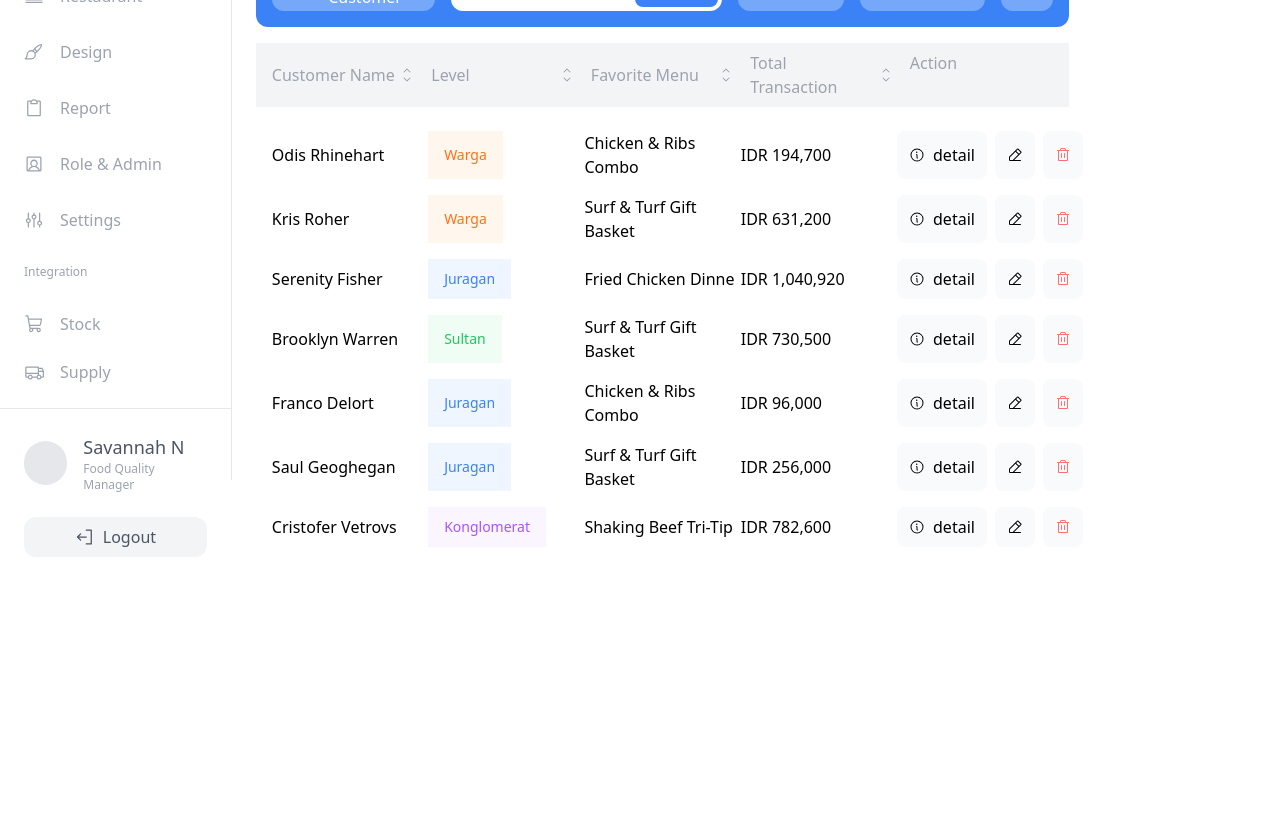
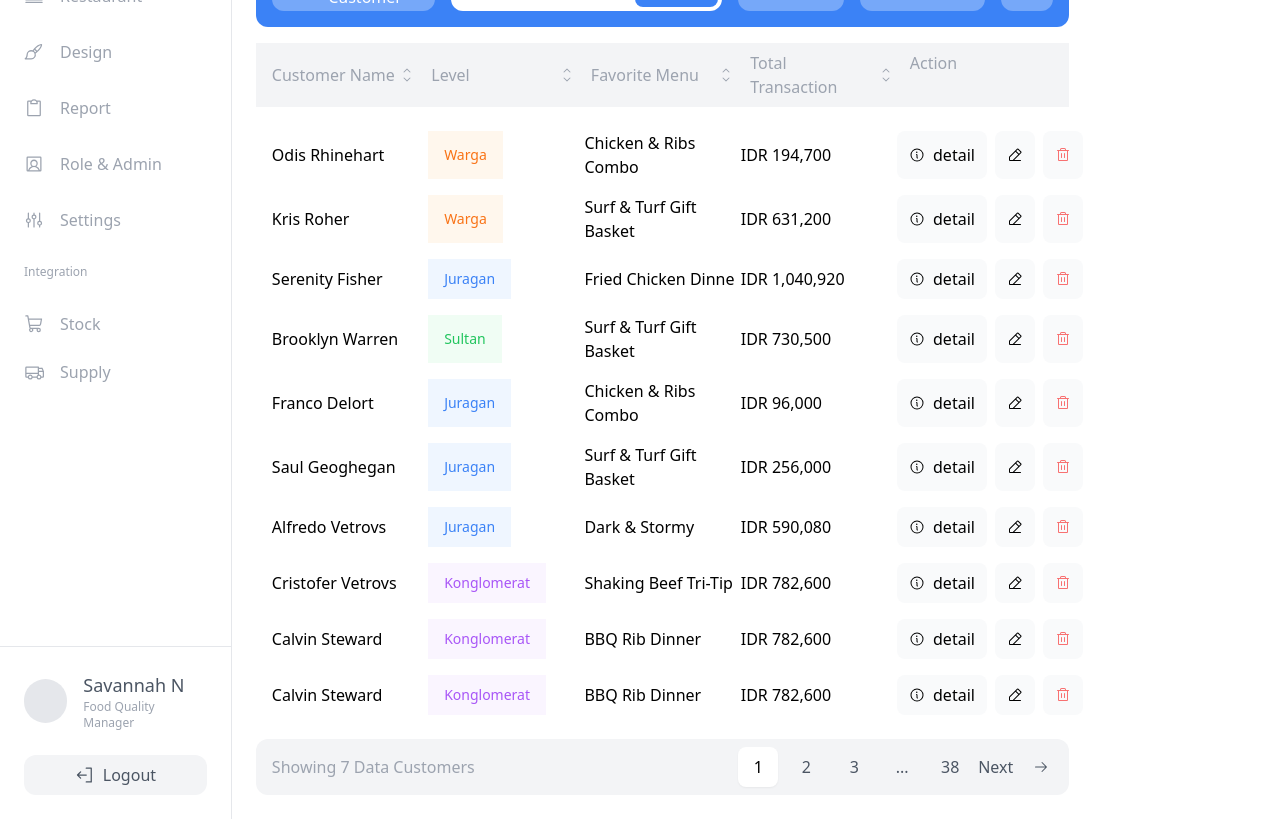
Before and after one commit to megatronhehe/daya-rekadigital-frontend-challenge, a React (Vite) app: page / in a window 1280 px wide. Shown: the part 320-1139 px from the top of the page. Before the commit the page ends 901 px from the top, so only its background shows below. Built offline with nearby package versions, Linux system fonts and the light colour scheme.

Commit message:
[feature] pagination

```diff
--- a/src/components/Customer/UserList.jsx
+++ b/src/components/Customer/UserList.jsx
@@ -42,17 +42,35 @@ export default function UserList() {
 			totalTransaction: 256000,
 		},
 		{
+			name: "Alfredo Vetrovs",
+			level: "Juragan",
+			favMenu: "Dark & Stormy",
+			totalTransaction: 590080,
+		},
+		{
 			name: "Cristofer Vetrovs",
 			level: "Konglomerat",
 			favMenu: "Shaking Beef Tri-Tip",
 			totalTransaction: 782600,
 		},
+		{
+			name: "Calvin Steward",
+			level: "Konglomerat",
+			favMenu: "BBQ Rib Dinner",
+			totalTransaction: 782600,
+		},
+		{
+			name: "Calvin Steward",
+			level: "Konglomerat",
+			favMenu: "BBQ Rib Dinner",
+			totalTransaction: 782600,
+		},
 	];
 
 	return (
-		<ul className="mt-4">
-			{users.map((user) => {
-				return <UserItem user={user} />;
+		<ul>
+			{users.map((user, i) => {
+				return <UserItem key={i} user={user} />;
 			})}
 		</ul>
 	);
--- a/src/components/Sidebar/Sidebar.jsx
+++ b/src/components/Sidebar/Sidebar.jsx
@@ -32,7 +32,7 @@ export default function Sidebar() {
 	];
 
 	return (
-		<nav className="flex flex-col font-medium text-gray-400 border-r justify-between h-screen">
+		<nav className="flex flex-col font-medium text-gray-400 border-r justify-between min-h-screen">
 			<div className="p-6">
 				<h1 className="text-4xl text-blue-500 tracking-tighter flex items-center gap-2">
 					<div className="w-6 h-6 mt-3 bg-blue-500"></div>
--- a/src/pages/Customer.jsx
+++ b/src/pages/Customer.jsx
@@ -2,7 +2,7 @@ import React from "react";
 import Header from "../components/Customer/Header";
 import Hero from "../components/Customer/Hero";
 
-import { PiCaretUpDown } from "react-icons/pi";
+import { PiArrowRight, PiCaretUpDown } from "react-icons/pi";
 import UserList from "../components/Customer/UserList";
 
 export default function Customer() {
@@ -11,11 +11,11 @@ export default function Customer() {
 			<Header />
 			<main className="mt-6 flex w-full gap-6">
 				{/* hero */}
-				<div className="w-5/6">
+				<div className="w-5/6 flex flex-col gap-4">
 					<Hero />
 
 					{/* table header */}
-					<div className="grid grid-cols-5 mt-4 px-4 py-2 gap-4 bg-gray-100 text-gray-400">
+					<div className="grid grid-cols-5 px-4 py-2 gap-4 bg-gray-100 text-gray-400">
 						<div className="flex justify-between items-center">
 							Customer Name <PiCaretUpDown />
 						</div>
@@ -33,6 +33,34 @@ export default function Customer() {
 
 					{/* user list */}
 					<UserList />
+
+					{/* user pagination */}
+					<div className="flex justify-between items-center p-2 text-gray-400 bg-gray-100 rounded-xl ">
+						<p className="p-2">Showing 7 Data Customers</p>
+						<div className="flex text-gray-600 items-center gap-2 flex-grow justify-end h-full">
+							<button className="h-full bg-white flex items-center justify-center aspect-square shadow-sm text-black font-medium rounded-lg">
+								1
+							</button>
+							<button className="h-full flex items-center justify-center aspect-square">
+								2
+							</button>
+							<button className="h-full flex items-center justify-center aspect-square">
+								3
+							</button>
+							<button className="h-full flex items-center justify-center aspect-square">
+								...
+							</button>
+							<button className="h-full flex items-center justify-center aspect-square">
+								38
+							</button>
+							<button className="h-full flex items-center justify-center ">
+								Next
+							</button>
+							<button className="h-full flex items-center justify-center aspect-square">
+								<PiArrowRight />
+							</button>
+						</div>
+					</div>
 				</div>
 				<div className="w-1/6">
 					<div>a</div>
```
